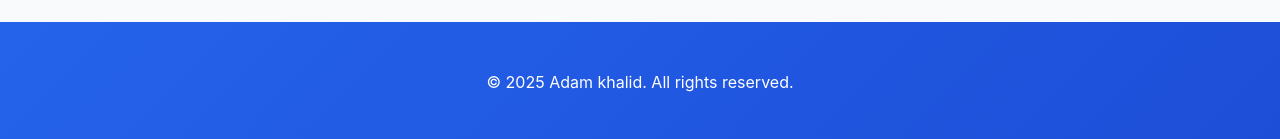
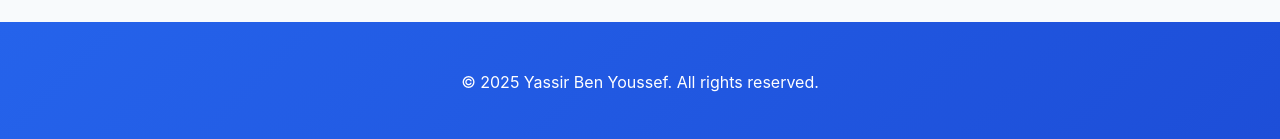
Before and after one commit to med-jalim/Portfolio-Yassir-Ben-Youssef, a plain HTML site: page index.html in a window 1280 px wide. Shown: the part 4947-5086 px from the top of the page. Drawn offline with Linux system fonts and the light colour scheme.

Commit message:
Update index.html

```diff
--- a/index.html
+++ b/index.html
@@ -347,7 +347,7 @@
 
     <!-- Footer -->
     <footer>
-        <p>&copy; 2025 Adam khalid. All rights reserved.</p>
+        <p>&copy; 2025 Yassir Ben Youssef. All rights reserved.</p>
     </footer>
 
 
```
